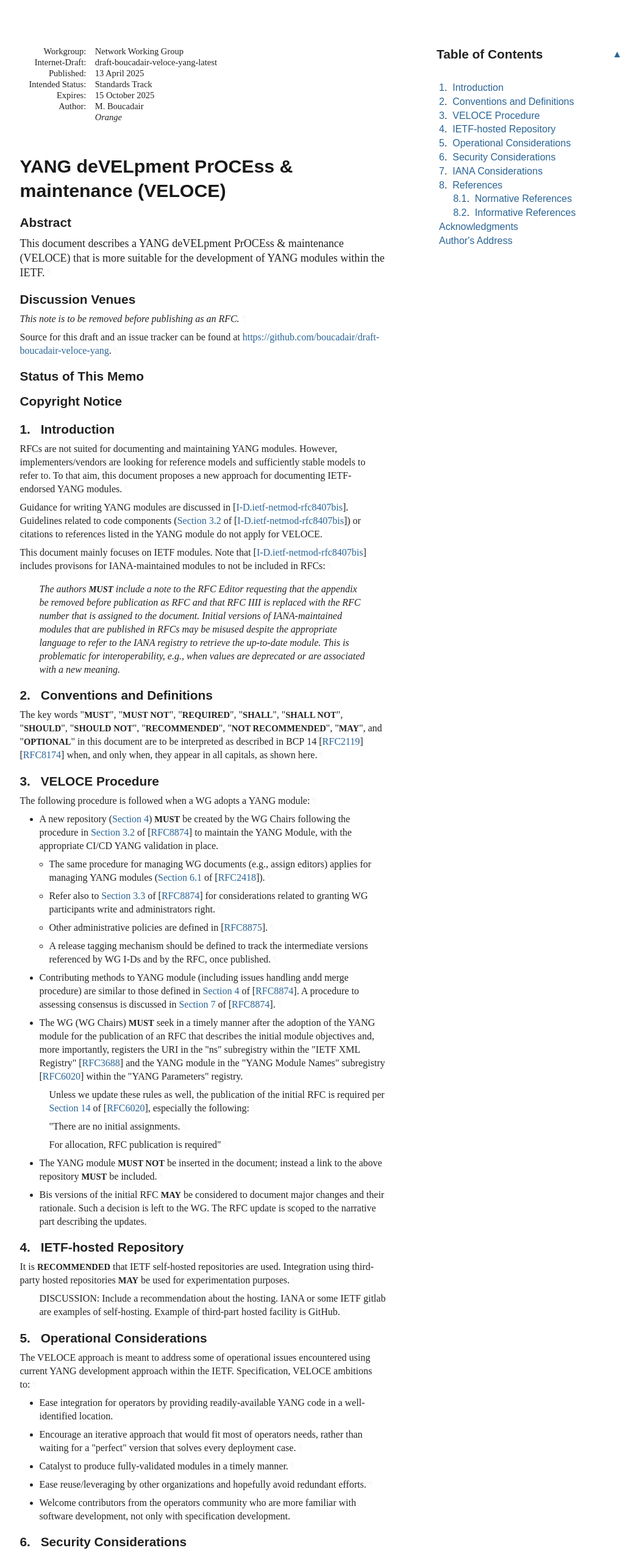
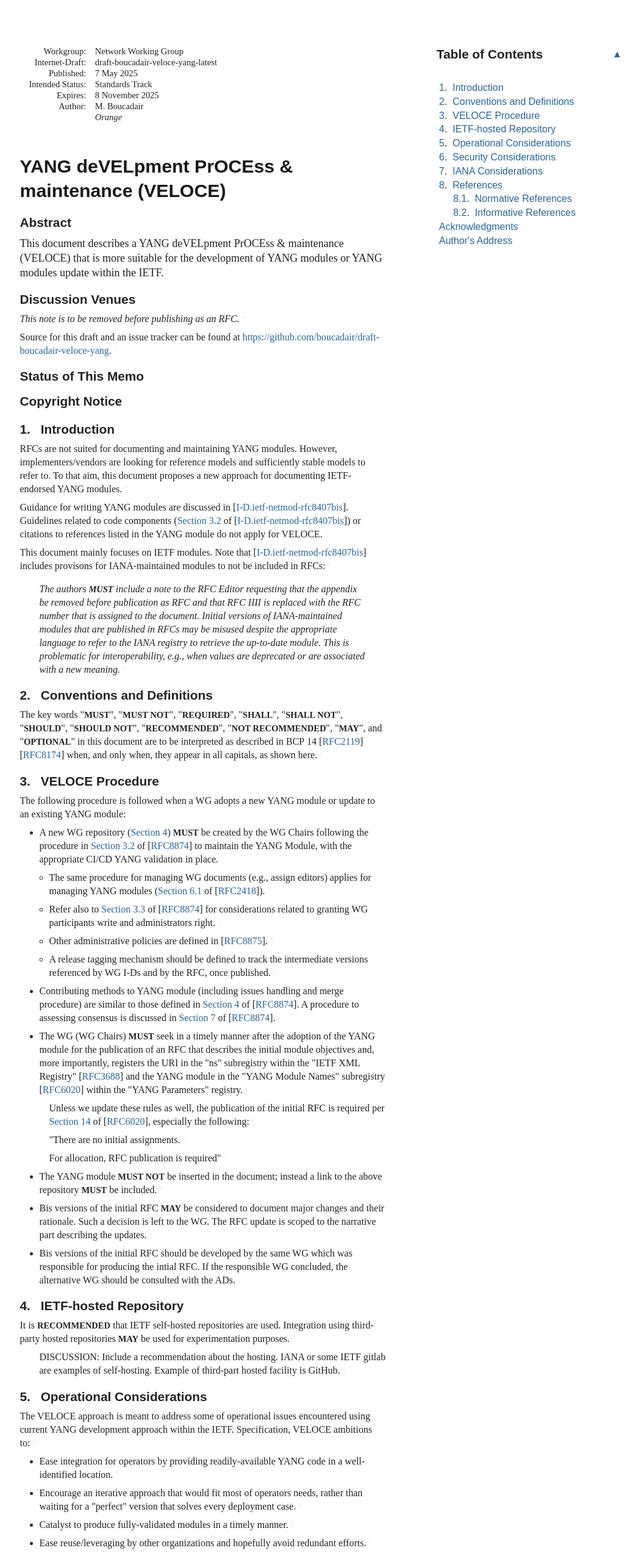
Before and after one commit to boucadair/draft-boucadair-veloce-yang, a plain HTML site: page draft-boucadair-veloce-yang.html in a window 1280 px wide. Shown: the top 2551 px of the page at 61% size, without its empty margins (92-1140 px from the left). Drawn offline with Linux system fonts and the light colour scheme; a web font is replaced by a local one.

Commit message:
Script updating gh-pages from f916bc1. [ci skip]

```diff
--- a/draft-boucadair-veloce-yang.html
+++ b/draft-boucadair-veloce-yang.html
@@ -7,14 +7,14 @@
 <title>YANG deVELpment PrOCEss &amp; maintenance (VELOCE)</title>
 <meta content="Mohamed Boucadair" name="author">
 <meta content="
-       This document describes a YANG deVELpment PrOCEss &amp; maintenance (VELOCE) that is more suitable for the development of YANG modules within the IETF.
+       This document describes a YANG deVELpment PrOCEss &amp; maintenance (VELOCE) that is more suitable for the development of YANG modules or YANG modules update within the IETF.
     " name="description">
 <meta content="xml2rfc 3.28.1" name="generator">
 <meta content="quick but well YANG modules" name="keyword">
 <meta content="draft-boucadair-veloce-yang-latest" name="ietf.draft">
 <!-- Generator version information:
   xml2rfc 3.28.1
-    Python 3.12.9
+    Python 3.12.10
     ConfigArgParse 1.7
     google-i18n-address 3.1.1
     intervaltree 3.1.0
@@ -1044,11 +1044,11 @@ svg :is([fill="white"], [fill^="#fff"]) {
 <thead><tr>
 <td class="left">Internet-Draft</td>
 <td class="center">VELOCE</td>
-<td class="right">April 2025</td>
+<td class="right">May 2025</td>
 </tr></thead>
 <tfoot><tr>
 <td class="left">Boucadair</td>
-<td class="center">Expires 15 October 2025</td>
+<td class="center">Expires 8 November 2025</td>
 <td class="right">[Page]</td>
 </tr></tfoot>
 </table>
@@ -1061,12 +1061,12 @@ svg :is([fill="white"], [fill^="#fff"]) {
 <dd class="internet-draft">draft-boucadair-veloce-yang-latest</dd>
 <dt class="label-published">Published:</dt>
 <dd class="published">
-<time datetime="2025-04-13" class="published">13 April 2025</time>
+<time datetime="2025-05-07" class="published">7 May 2025</time>
     </dd>
 <dt class="label-intended-status">Intended Status:</dt>
 <dd class="intended-status">Standards Track</dd>
 <dt class="label-expires">Expires:</dt>
-<dd class="expires"><time datetime="2025-10-15">15 October 2025</time></dd>
+<dd class="expires"><time datetime="2025-11-08">8 November 2025</time></dd>
 <dt class="label-authors">Author:</dt>
 <dd class="authors">
 <div class="author">
@@ -1079,7 +1079,7 @@ svg :is([fill="white"], [fill^="#fff"]) {
 <h1 id="title">YANG deVELpment PrOCEss &amp; maintenance (VELOCE)</h1>
 <section id="section-abstract">
       <h2 id="abstract"><a href="#abstract" class="selfRef">Abstract</a></h2>
-<p id="section-abstract-1">This document describes a YANG deVELpment PrOCEss &amp; maintenance (VELOCE) that is more suitable for the development of YANG modules within the IETF.<a href="#section-abstract-1" class="pilcrow">¶</a></p>
+<p id="section-abstract-1">This document describes a YANG deVELpment PrOCEss &amp; maintenance (VELOCE) that is more suitable for the development of YANG modules or YANG modules update within the IETF.<a href="#section-abstract-1" class="pilcrow">¶</a></p>
 </section>
 <section class="note rfcEditorRemove" id="section-note.1">
       <h2 id="name-discussion-venues">
@@ -1108,7 +1108,7 @@ svg :is([fill="white"], [fill^="#fff"]) {
         time. It is inappropriate to use Internet-Drafts as reference
         material or to cite them other than as "work in progress."<a href="#section-boilerplate.1-3" class="pilcrow">¶</a></p>
 <p id="section-boilerplate.1-4">
-        This Internet-Draft will expire on 15 October 2025.<a href="#section-boilerplate.1-4" class="pilcrow">¶</a></p>
+        This Internet-Draft will expire on 8 November 2025.<a href="#section-boilerplate.1-4" class="pilcrow">¶</a></p>
 </section>
 </div>
 <div id="copyright">
@@ -1185,7 +1185,7 @@ svg :is([fill="white"], [fill^="#fff"]) {
 <a href="#section-1" class="section-number selfRef">1. </a><a href="#name-introduction" class="section-name selfRef">Introduction</a>
       </h2>
 <p id="section-1-1">RFCs are not suited for documenting and maintaining YANG modules. However, implementers/vendors are looking for reference models and sufficiently stable models to refer to. To that aim, this document proposes a new approach for documenting IETF-endorsed YANG modules.<a href="#section-1-1" class="pilcrow">¶</a></p>
-<p id="section-1-2">Guidance for writing YANG modules are discussed in <span>[<a href="#I-D.ietf-netmod-rfc8407bis" class="cite xref">I-D.ietf-netmod-rfc8407bis</a>]</span>. Guidelines related to code components (<span><a href="https://datatracker.ietf.org/doc/html/draft-ietf-netmod-rfc8407bis-22#section-3.2" class="relref">Section 3.2</a> of [<a href="#I-D.ietf-netmod-rfc8407bis" class="cite xref">I-D.ietf-netmod-rfc8407bis</a>]</span>) or citations to references listed in the YANG module do not apply for VELOCE.<a href="#section-1-2" class="pilcrow">¶</a></p>
+<p id="section-1-2">Guidance for writing YANG modules are discussed in <span>[<a href="#I-D.ietf-netmod-rfc8407bis" class="cite xref">I-D.ietf-netmod-rfc8407bis</a>]</span>. Guidelines related to code components (<span><a href="https://datatracker.ietf.org/doc/html/draft-ietf-netmod-rfc8407bis-25#section-3.2" class="relref">Section 3.2</a> of [<a href="#I-D.ietf-netmod-rfc8407bis" class="cite xref">I-D.ietf-netmod-rfc8407bis</a>]</span>) or citations to references listed in the YANG module do not apply for VELOCE.<a href="#section-1-2" class="pilcrow">¶</a></p>
 <p id="section-1-3">This document mainly focuses on IETF modules. Note that <span>[<a href="#I-D.ietf-netmod-rfc8407bis" class="cite xref">I-D.ietf-netmod-rfc8407bis</a>]</span> includes provisons for IANA-maintained modules to not be included in RFCs:<a href="#section-1-3" class="pilcrow">¶</a></p>
 <blockquote id="section-1-4">
         <p id="section-1-4.1">The authors <span class="bcp14">MUST</span> include a note to the RFC Editor requesting that the appendix be removed before publication as RFC and that RFC IIII is replaced with the RFC number that is assigned to the document. Initial versions of IANA-maintained modules that are published in RFCs may be misused despite the appropriate language to refer to the IANA registry to retrieve the up-to-date module. This is problematic for interoperability, e.g., when values are deprecated or are associated with a new meaning.<a href="#section-1-4.1" class="pilcrow">¶</a></p>
@@ -1208,10 +1208,11 @@ appear in all capitals, as shown here.<a href="#section-2-1" class="pilcrow">¶<
       <h2 id="name-veloce-procedure">
 <a href="#section-3" class="section-number selfRef">3. </a><a href="#name-veloce-procedure" class="section-name selfRef">VELOCE Procedure</a>
       </h2>
-<p id="section-3-1">The following procedure is followed when a WG adopts a YANG module:<a href="#section-3-1" class="pilcrow">¶</a></p>
+<p id="section-3-1">The following procedure is followed when a WG adopts a new YANG module or update to an existing YANG module:<a href="#section-3-1" class="pilcrow">¶</a></p>
 <ul class="normal">
 <li class="normal" id="section-3-2.1">
-          <p id="section-3-2.1.1">A new repository (<a href="#sec-rep" class="auto internal xref">Section 4</a>) <span class="bcp14">MUST</span> be created by the WG Chairs following the procedure in <span><a href="https://rfc-editor.org/rfc/rfc8874#section-3.2" class="relref">Section 3.2</a> of [<a href="#RFC8874" class="cite xref">RFC8874</a>]</span> to maintain the YANG Module, with the appropriate CI/CD YANG validation in place.<a href="#section-3-2.1.1" class="pilcrow">¶</a></p>
+          <p id="section-3-2.1.1">A new WG repository (<a href="#sec-rep" class="auto internal xref">Section 4</a>) <span class="bcp14">MUST</span> be created by the WG Chairs following the procedure in <span><a href="https://rfc-editor.org/rfc/rfc8874#section-3.2" class="relref">Section 3.2</a> of [<a href="#RFC8874" class="cite xref">RFC8874</a>]</span> to maintain the YANG Module, with the
+appropriate CI/CD YANG validation in place.<a href="#section-3-2.1.1" class="pilcrow">¶</a></p>
 <ul class="normal">
 <li class="normal" id="section-3-2.1.2.1">
               <p id="section-3-2.1.2.1.1">The same procedure for managing WG documents (e.g., assign editors) applies for managing YANG modules (<span><a href="https://rfc-editor.org/rfc/rfc2418#section-6.1" class="relref">Section 6.1</a> of [<a href="#RFC2418" class="cite xref">RFC2418</a>]</span>).<a href="#section-3-2.1.2.1.1" class="pilcrow">¶</a></p>
@@ -1228,10 +1229,13 @@ appear in all capitals, as shown here.<a href="#section-2-1" class="pilcrow">¶<
           </ul>
 </li>
         <li class="normal" id="section-3-2.2">
-          <p id="section-3-2.2.1">Contributing methods to YANG module (including issues handling andd merge procedure) are similar to those defined in <span><a href="https://rfc-editor.org/rfc/rfc8874#section-4" class="relref">Section 4</a> of [<a href="#RFC8874" class="cite xref">RFC8874</a>]</span>. A procedure to assessing consensus is discussed in <span><a href="https://rfc-editor.org/rfc/rfc8874#section-7" class="relref">Section 7</a> of [<a href="#RFC8874" class="cite xref">RFC8874</a>]</span>.<a href="#section-3-2.2.1" class="pilcrow">¶</a></p>
+          <p id="section-3-2.2.1">Contributing methods to YANG module (including issues handling and merge procedure) are similar to those defined in <span><a href="https://rfc-editor.org/rfc/rfc8874#section-4" class="relref">Section 4</a> of [<a href="#RFC8874" class="cite xref">RFC8874</a>]</span>. A procedure to assessing
+consensus is discussed in <span><a href="https://rfc-editor.org/rfc/rfc8874#section-7" class="relref">Section 7</a> of [<a href="#RFC8874" class="cite xref">RFC8874</a>]</span>.<a href="#section-3-2.2.1" class="pilcrow">¶</a></p>
 </li>
         <li class="normal" id="section-3-2.3">
-          <p id="section-3-2.3.1">The WG (WG Chairs) <span class="bcp14">MUST</span> seek in a timely manner after the adoption of the YANG module for the publication of an RFC that describes the initial module objectives and, more importantly, registers the URI in the "ns" subregistry within the "IETF XML Registry" <span>[<a href="#RFC3688" class="cite xref">RFC3688</a>]</span> and the YANG module in the "YANG Module Names" subregistry <span>[<a href="#RFC6020" class="cite xref">RFC6020</a>]</span> within the "YANG Parameters" registry.<a href="#section-3-2.3.1" class="pilcrow">¶</a></p>
+          <p id="section-3-2.3.1">The WG (WG Chairs) <span class="bcp14">MUST</span> seek in a timely manner after the adoption of the YANG module for the publication of an RFC that describes the initial module objectives and, more
+importantly, registers the URI in the "ns" subregistry within the "IETF XML Registry" <span>[<a href="#RFC3688" class="cite xref">RFC3688</a>]</span> and the YANG module in the "YANG Module Names" subregistry <span>[<a href="#RFC6020" class="cite xref">RFC6020</a>]</span>
+within the "YANG Parameters" registry.<a href="#section-3-2.3.1" class="pilcrow">¶</a></p>
 <ul class="normal ulEmpty">
 <li class="normal ulEmpty" id="section-3-2.3.2.1">
               <p id="section-3-2.3.2.1.1">Unless we update these rules as well, the publication of the initial RFC is required per <span><a href="https://rfc-editor.org/rfc/rfc6020#section-14" class="relref">Section 14</a> of [<a href="#RFC6020" class="cite xref">RFC6020</a>]</span>, especially the following:<a href="#section-3-2.3.2.1.1" class="pilcrow">¶</a></p>
@@ -1244,7 +1248,12 @@ appear in all capitals, as shown here.<a href="#section-2-1" class="pilcrow">¶<
           <p id="section-3-2.4.1">The YANG module <span class="bcp14">MUST NOT</span> be inserted in the document; instead a link to the above repository <span class="bcp14">MUST</span> be included.<a href="#section-3-2.4.1" class="pilcrow">¶</a></p>
 </li>
         <li class="normal" id="section-3-2.5">
-          <p id="section-3-2.5.1">Bis versions of the initial RFC <span class="bcp14">MAY</span> be considered to document major changes and their rationale. Such a decision is left to the WG. The RFC update is scoped to the narrative part describing the updates.<a href="#section-3-2.5.1" class="pilcrow">¶</a></p>
+          <p id="section-3-2.5.1">Bis versions of the initial RFC <span class="bcp14">MAY</span> be considered to document major changes and their rationale. Such a decision is left to the WG. The RFC update is scoped to the
+narrative part describing the updates.<a href="#section-3-2.5.1" class="pilcrow">¶</a></p>
+</li>
+        <li class="normal" id="section-3-2.6">
+          <p id="section-3-2.6.1">Bis versions of the initial RFC should be developed by the same WG which was responsible for producing the intial RFC. If the responsible WG concluded, the alternative WG
+should be consulted with the ADs.<a href="#section-3-2.6.1" class="pilcrow">¶</a></p>
 </li>
       </ul>
 </section>
@@ -1316,7 +1325,7 @@ appear in all capitals, as shown here.<a href="#section-2-1" class="pilcrow">¶<
 <dl class="references">
 <dt id="I-D.ietf-netmod-rfc8407bis">[I-D.ietf-netmod-rfc8407bis]</dt>
         <dd>
-<span class="refAuthor">Bierman, A.</span>, <span class="refAuthor">Boucadair, M.</span>, and <span class="refAuthor">Q. Wu</span>, <span class="refTitle">"Guidelines for Authors and Reviewers of Documents Containing YANG Data Models"</span>, <span class="refContent">Work in Progress</span>, <span class="seriesInfo">Internet-Draft, draft-ietf-netmod-rfc8407bis-22</span>, <time datetime="2025-01-14" class="refDate">14 January 2025</time>, <span>&lt;<a href="https://datatracker.ietf.org/doc/html/draft-ietf-netmod-rfc8407bis-22">https://datatracker.ietf.org/doc/html/draft-ietf-netmod-rfc8407bis-22</a>&gt;</span>. </dd>
+<span class="refAuthor">Bierman, A.</span>, <span class="refAuthor">Boucadair, M.</span>, and <span class="refAuthor">Q. Wu</span>, <span class="refTitle">"Guidelines for Authors and Reviewers of Documents Containing YANG Data Models"</span>, <span class="refContent">Work in Progress</span>, <span class="seriesInfo">Internet-Draft, draft-ietf-netmod-rfc8407bis-25</span>, <time datetime="2025-05-05" class="refDate">5 May 2025</time>, <span>&lt;<a href="https://datatracker.ietf.org/doc/html/draft-ietf-netmod-rfc8407bis-25">https://datatracker.ietf.org/doc/html/draft-ietf-netmod-rfc8407bis-25</a>&gt;</span>. </dd>
 <dd class="break"></dd>
 <dt id="RFC2119">[RFC2119]</dt>
         <dd>
@@ -1366,7 +1375,7 @@ appear in all capitals, as shown here.<a href="#section-2-1" class="pilcrow">¶<
 <a href="#name-acknowledgments" class="section-name selfRef">Acknowledgments</a>
       </h2>
 <p id="appendix-A-1">This draft is triggered by the discussion in NEMOPS IAB workshop.<a href="#appendix-A-1" class="pilcrow">¶</a></p>
-<p id="appendix-A-2">Thanks to Kristian Larsson, Italo Busi, and Michael Richardson for the comments.<a href="#appendix-A-2" class="pilcrow">¶</a></p>
+<p id="appendix-A-2">Thanks to Kristian Larsson, Italo Busi, Michael Richardson, and Qin Wu for the comments.<a href="#appendix-A-2" class="pilcrow">¶</a></p>
 </section>
 </div>
 <div id="authors-addresses">
```
Also changed, not shown: index.html (+1 -1 lines), draft-boucadair-veloce-yang.txt.
